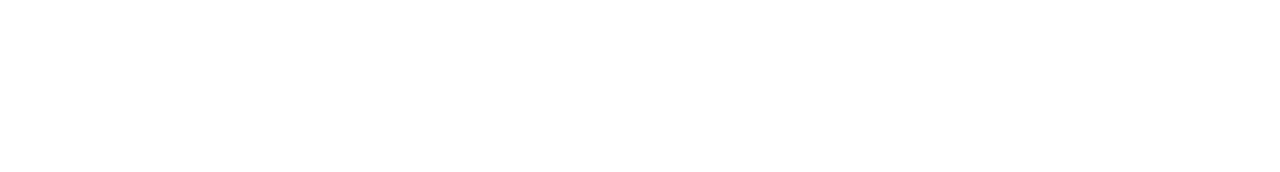
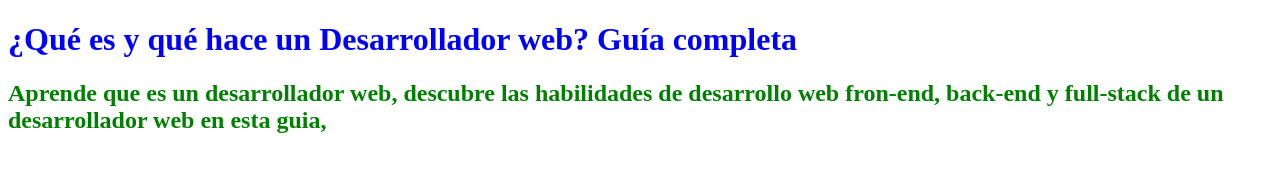
Before and after one commit to virgiamancortes/HTML-ej-integrador-1, a plain HTML site: page index.html in a window 1280 px wide. Drawn offline with Linux system fonts and the light colour scheme.

Commit message:
lo nuevo

```diff
--- a/index.html
+++ b/index.html
@@ -1,12 +1,22 @@
 <!DOCTYPE html>
-<html lang="en">
+<html lang="es">
+
 <head>
     <meta charset="UTF-8">
     <meta http-equiv="X-UA-Compatible" content="IE=edge">
     <meta name="viewport" content="width=device-width, initial-scale=1.0">
     <title>HTMl primer ejercicio integrador</title>
 </head>
+
 <body>
+    <h1>
+        <font COLOR="blue">¿Qué es y qué hace un Desarrollador web? Guía completa</font>
+    </h1>
+    <h2>
+        <font COLOR="green">Aprende que es un desarrollador web, descubre las habilidades de desarrollo web fron-end,
+            back-end y full-stack de un desarrollador web en esta guia,</font>
+    </h2>
 
 </body>
+
 </html>
```
